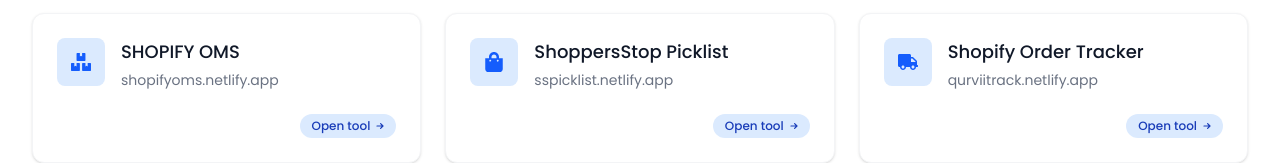
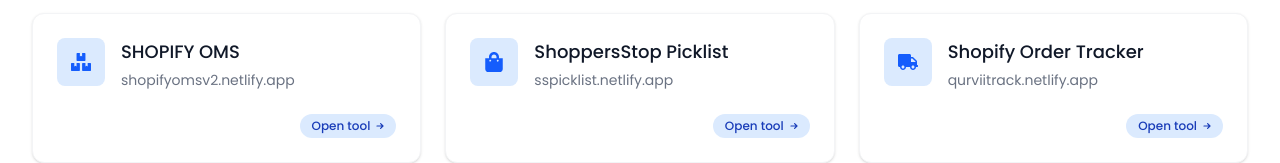
Before and after one commit to Sachinrawat6/tool, a React (Vite) app: page / in a window 1280 px wide. Shown: the part 1279-1442 px from the top of the page. Built offline with nearby package versions, Linux system fonts and the light colour scheme.

Commit message:
Update Shopify OMS URL in Tools component

```diff
--- a/src/components/Tools.jsx
+++ b/src/components/Tools.jsx
@@ -122,7 +122,7 @@
   },
   {
     header: "SHOPIFY OMS",
-    url: "https://shopifyoms.netlify.app/",
+    url: "https://shopifyomsv2.netlify.app/",
     icon: <FaBoxes />,
   },
 
```
